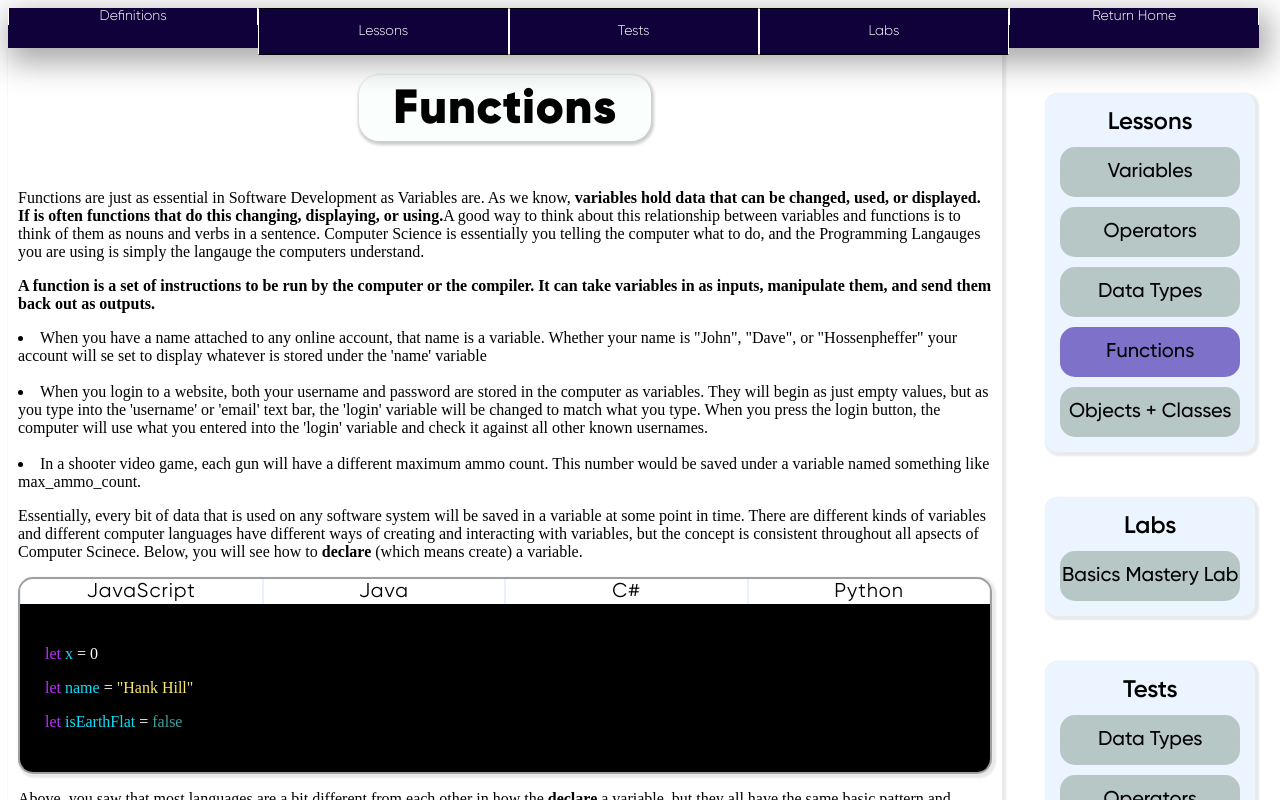
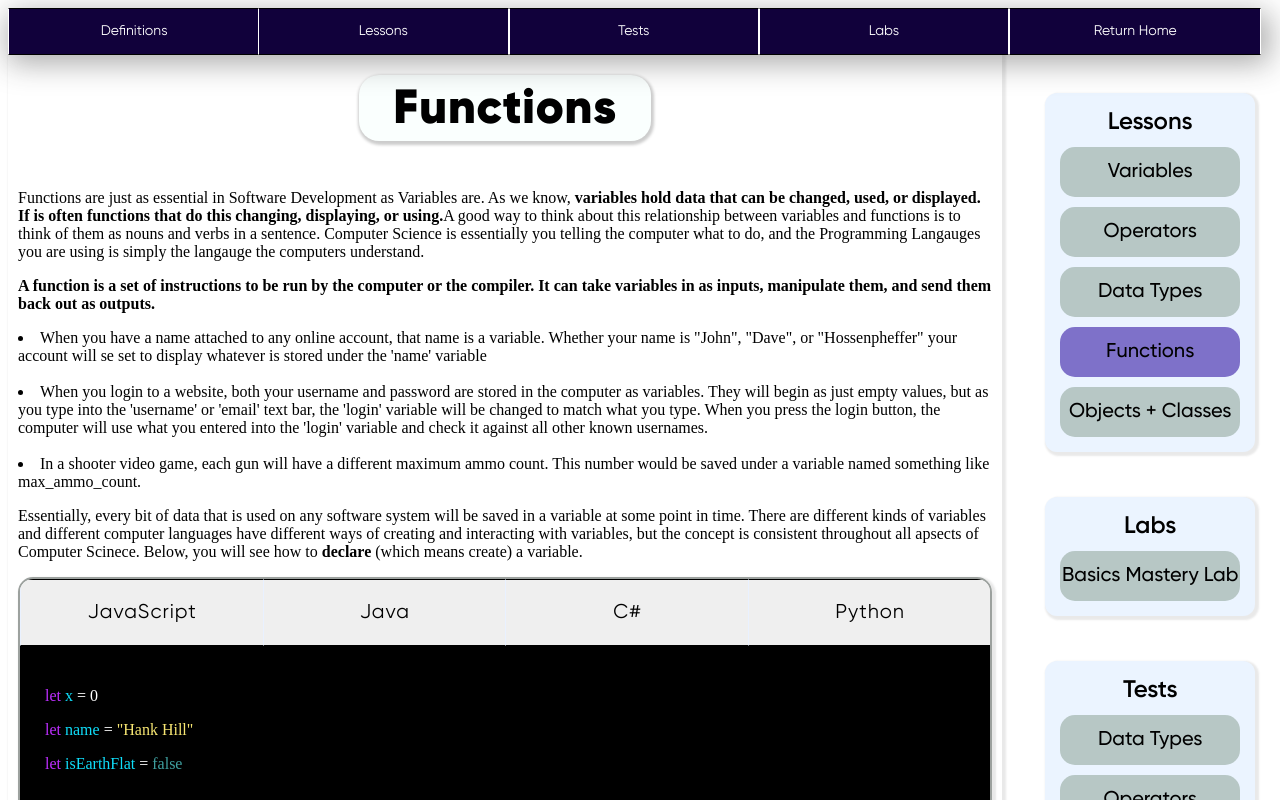
Before and after one commit to NLanese/the-codex, a Next.js app: page /concepts/basics/lessons/functions in a window 1280 px wide. Shown: the top 800 px of the page. Built offline with nearby package versions, Linux system fonts and the light colour scheme.

Commit message:
TabItem  Default == Dropdown Default

```diff
--- a/OstrichComponents/Dropdown/OstrichDropDown.js
+++ b/OstrichComponents/Dropdown/OstrichDropDown.js
@@ -114,6 +114,7 @@ export const OstrichDropDown = ({
             drawerStyle.boxShadowRight = '2px 3px 3px rgba(0, 0, 0, 0.1)'
             drawerStyle.boxShadowLeft = '2px 3px 3px rgba(0, 0, 0, 0.1)'
         }
+
         setDrawerStyleInput(drawerStyle)
 
         // Hover Drawer
@@ -480,7 +481,9 @@ export const OstrichDropDown = ({
             onClick={() => handlePress()}
             onMouseEnter={() => handleMouseEnter()}
             >
-                <p style={{...extractTextStyles(determineBoxStyle()), ...titleStyle}}>
+                <p
+                style={{...extractTextStyles(determineBoxStyle()), ...titleStyle}}
+                >
                     {renderTitle()}
                 </p>
                 <div style={{marginTop: 10}}/>
--- a/OstrichComponents/Tabs/OstrichTabBar.js
+++ b/OstrichComponents/Tabs/OstrichTabBar.js
@@ -2,6 +2,7 @@ import React, { useEffect, useState } from 'react';
 import PropTypes from 'prop-types';
 
 import { TabItem } from './TabItem';
+import { title } from 'process';
 
 export const OstrichTabBar = ({
     startingTabByTitle = false,     // the Title of the Tab you want selected by default
--- a/OstrichComponents/Tabs/TabItem.js
+++ b/OstrichComponents/Tabs/TabItem.js
@@ -151,7 +151,6 @@ export const TabItem = ({
                 rObj = applyTextStyles(({...textStyle, hoverTextStyle}), rObj)
             }
 
-            console.log(rObj)
             return (rObj ? rObj : {})
         }
 
@@ -166,6 +165,25 @@ export const TabItem = ({
 
         }
 
+        function applyTabDefaultStyles(style){
+            let rObj = {
+                width: '100%',
+                display: 'flex',
+                minHeight: 30,
+                textAlignVertical: 'center', textAlign: 'center',
+                position: 'relative',
+                backgroundColor:"#efefef",
+                border: "1px solid black", borderRadius: 0,
+                borderTopWidth: 0.5, borderBottomWidth: 0.5,
+                justifyContent: 'center',
+                alignContent: 'center',
+                alignItems: 'center',
+                fontFamily: "Gilroy",
+                fontWeight: 500
+            }
+            return {...rObj, ...style}
+        }
+
 
     ////////////////
     // Renderings //
@@ -175,7 +193,7 @@ export const TabItem = ({
         function renderTab(){
             return(
                 <div
-                style={determineBoxStyle("regular", tabObj)}
+                style={applyTabDefaultStyles(determineBoxStyle("regular", tabObj))}
                 onClick={(tabObj) => onPress(tabObj)}
                 onMouseEnter={(tabObj) => onMouseEnter(tabObj)}
                 onMouseLeave={(tabObj) => onMouseLeave(tabObj)}
@@ -183,7 +201,9 @@ export const TabItem = ({
                     <div
                     style={(isActive ? {...activeTextStyle} : {...textStyle})}
                     >
-                        {title}
+                        <p>
+                            {title}
+                        </p>
                     </div>
                 </div>
             )
--- a/components/global/headerBar.js
+++ b/components/global/headerBar.js
@@ -95,17 +95,18 @@ export const HeaderBar = ({
                     height: 40, width: '99%',
                     backgroundColor: '#11013b',
                     boxShadow:'5px 10px 30px 5px rgba(40, 40, 40, 0.4)',
+
                 }}
 
                 titleStyle={{
-                    fontFamily: "Gilroy", fontWeight: 300,
+                    fontFamily: "Gilroy", fontWeight: 500,
                     color: 'white',
                 }}
                 activeTitleStyle={
                     {color: '#15c97b',  fontWeight: 700}
                 }
                 hoverTitleStyle={
-                    {color: '#15c97b',  fontWeight: 500}
+                    {color: '#15c97b',  fontWeight: 600}
                 }
 
                 tabStyle={{
```
